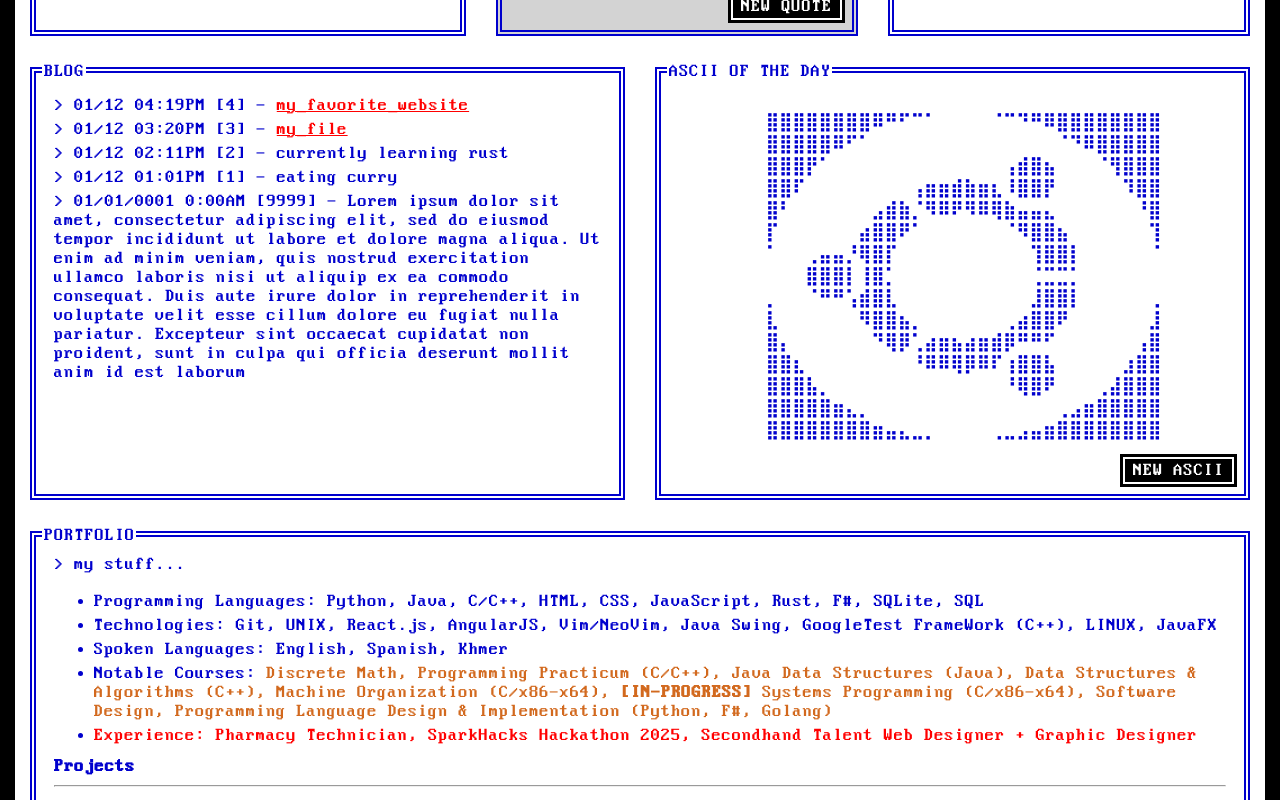
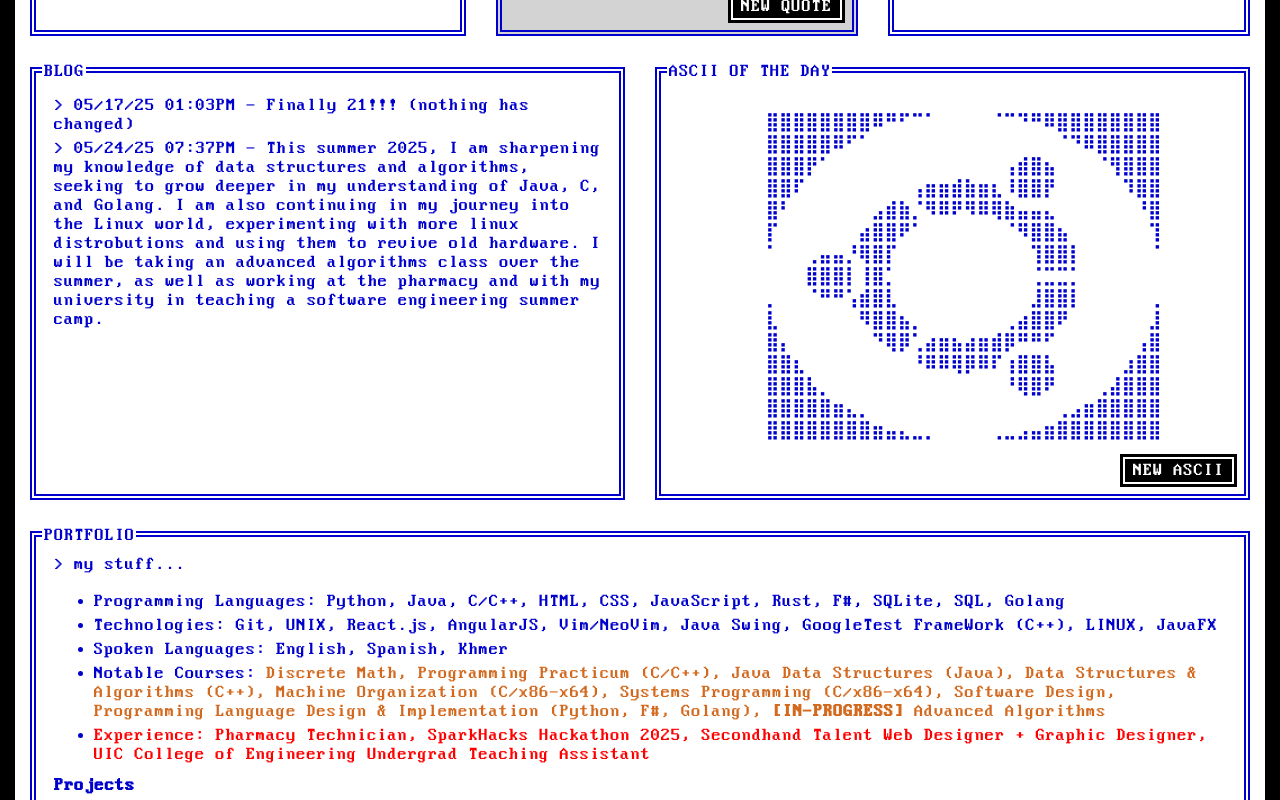
Before and after one commit to BrandonT17/portfolio-website, a React (Vite) app: page / in a window 1280 px wide. Shown: the part 440-1240 px from the top of the page. Built offline with nearby package versions, Linux system fonts and the light colour scheme.

Commit message:
update blog, resume

```diff
--- a/src/Body.jsx
+++ b/src/Body.jsx
@@ -225,30 +225,10 @@ _-'''''-,           ,- '- .
           <p>
             <ul className="blog">
               <li className="blog-entry">
-                01/12 04:19PM [4] -{" "}
-                <a href="https://www.youtube.com" target="_blank">
-                  my_favorite_website
-                </a>
+                05/17/25 01:03PM - Finally 21!!! (nothing has changed)
               </li>
               <li className="blog-entry">
-                01/12 03:20PM [3] -{" "}
-                <a href="/portfolio-website/public/hello.html" target="_blank">
-                  my_file
-                </a>
-              </li>
-              <li className="blog-entry">
-                01/12 02:11PM [2] - currently learning rust
-              </li>
-              <li className="blog-entry">01/12 01:01PM [1] - eating curry</li>
-              <li className="blog-entry">
-                01/01/0001 0:00AM [9999] - Lorem ipsum dolor sit amet,
-                consectetur adipiscing elit, sed do eiusmod tempor incididunt ut
-                labore et dolore magna aliqua. Ut enim ad minim veniam, quis
-                nostrud exercitation ullamco laboris nisi ut aliquip ex ea
-                commodo consequat. Duis aute irure dolor in reprehenderit in
-                voluptate velit esse cillum dolore eu fugiat nulla pariatur.
-                Excepteur sint occaecat cupidatat non proident, sunt in culpa
-                qui officia deserunt mollit anim id est laborum
+                05/24/25 07:37PM - This summer 2025, I am sharpening my knowledge of data structures and algorithms, seeking to grow deeper in my understanding of Java, C, and Golang. I am also continuing in my journey into the Linux world, experimenting with more linux distrobutions and using them to revive old hardware. I will be taking an advanced algorithms class over the summer, as well as working at the pharmacy and with my university in teaching a software engineering summer camp.
               </li>
             </ul>
           </p>
@@ -268,7 +248,7 @@ _-'''''-,           ,- '- .
           <ul>
             <li>
               Programming Languages: Python, Java, C/C++, HTML, CSS, JavaScript,
-              Rust, F#, SQLite, SQL
+              Rust, F#, SQLite, SQL, Golang
             </li>
             <li>
               Technologies: Git, UNIX, React.js, AngularJS, Vim/NeoVim, Java
@@ -280,14 +260,14 @@ _-'''''-,           ,- '- .
               <a style={{ color: "rgb(210, 105, 30)" }}>
                 Discrete Math, Programming Practicum (C/C++), Java Data
                 Structures (Java), Data Structures & Algorithms (C++), Machine
-                Organization (C/x86-x64), <strong>[IN-PROGRESS]</strong> Systems
+                Organization (C/x86-x64), Systems
                 Programming (C/x86-x64), Software Design, Programming Language
-                Design & Implementation (Python, F#, Golang)
+                Design & Implementation (Python, F#, Golang), <strong>[IN-PROGRESS]</strong> Advanced Algorithms
               </a>
             </li>
             <li>
               <a>
-              Experience: Pharmacy Technician, SparkHacks Hackathon 2025, <bold>Secondhand Talent</bold> Web Designer + Graphic Designer
+              Experience: Pharmacy Technician, SparkHacks Hackathon 2025, <bold>Secondhand Talent</bold> Web Designer + Graphic Designer, <bold>UIC College of Engineering</bold> Undergrad Teaching Assistant
               </a>
             </li>
           </ul>
```
